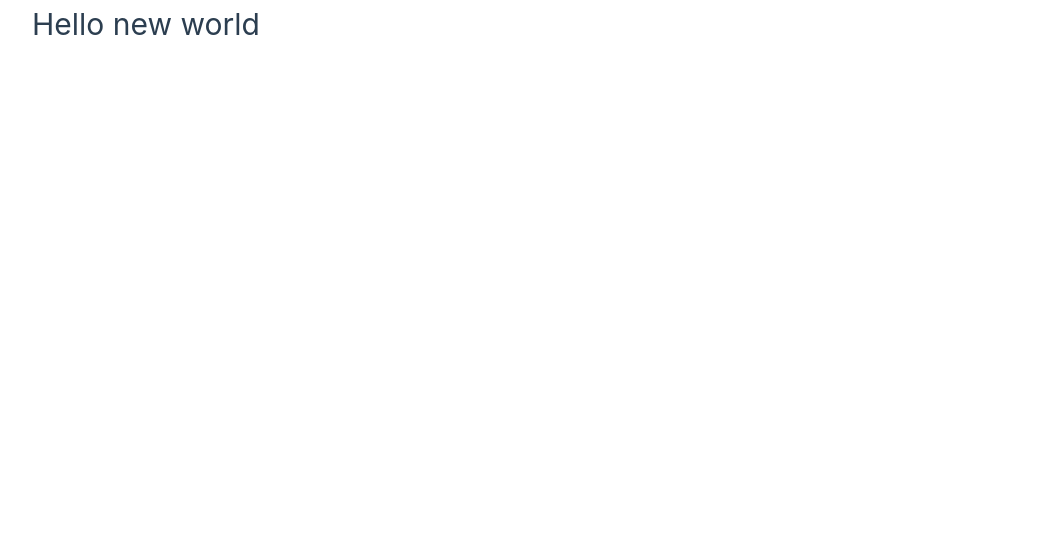
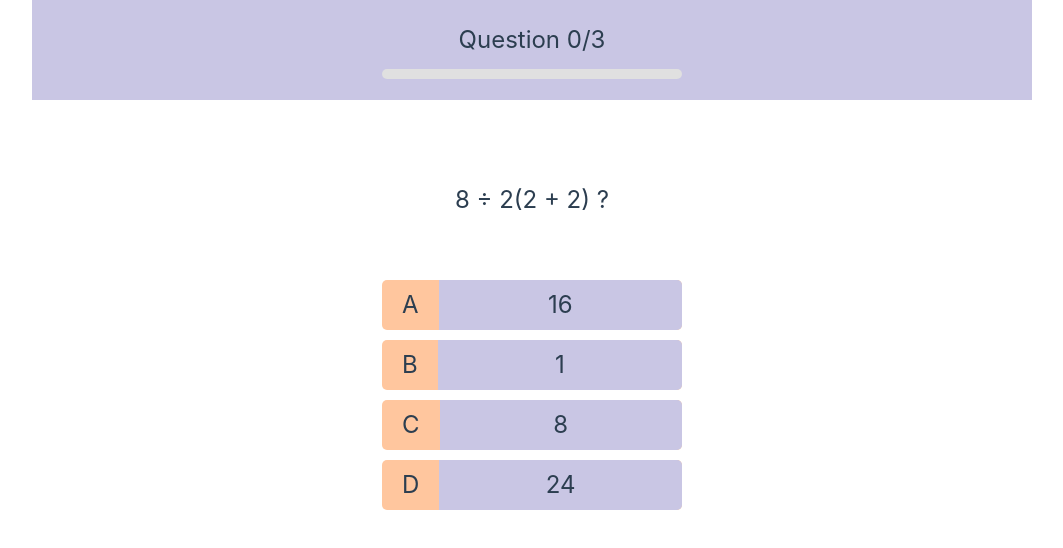
Before and after one commit to laurent-martinez/quizzAppVue3, a Vue app: page /quiz/1 in a window 1280 px wide. Shown: the top 548 px of the page, without its empty margins (108-1171 px from the left). Built offline with nearby package versions, Linux system fonts and the light colour scheme.

Commit message:
add quiz view & css

```diff
--- /dev/null
+++ b/src/components/Question.vue
@@ -0,0 +1,71 @@
+<script setup>
+const props = defineProps(['question'])
+</script>
+
+<template>
+    <div>
+        <div class="question-container">
+            <h1 class="question">{{props.question.text}} ?</h1>
+        </div>
+        <div class="options-container">
+            <div v-for="option in props.question.options" :key="option.id" class="option">
+                <p class="option-label">{{option.label}}</p>
+                <div class="option-value">
+                    <p>{{option.text}}</p>
+                </div>
+            </div>
+        </div>
+    </div>
+</template>
+
+<style scoped>
+
+    .question-container {
+        display: flex;
+        align-items: center;
+        justify-content: center;
+        height: 200px;
+    }
+    .question {
+        margin: 0;
+        font-size: 1.5rem;
+        font-weight: 400;
+    }
+    .options-container {
+        display: flex;
+        flex-direction: column;
+        align-items: center;
+        justify-content: center;
+        height: 200px;
+    }
+    .option {
+        display: flex;
+        align-items: center;
+        justify-content: center;
+        width: 300px;
+        height: 50px;
+        background-color: #FFC69E;
+        border-radius: 5px;
+        margin-bottom: 10px;
+    }
+    .option-label {
+        margin: 0 auto;
+        padding: 20px;
+        font-size: 1.5rem;
+        font-weight: 400;
+    }
+    .option-value {
+        display: flex;
+        align-items: center;
+        justify-content: center;
+        width: 100%;
+        height: 100%;
+        background-color: #C9C6E4;
+        border-radius: 0 5px 5px 0;
+    }
+    .option-value p {
+        margin: 0;
+        font-size: 1.5rem;
+        font-weight: 400;
+    }
+</style>
--- /dev/null
+++ b/src/components/quiz-header.vue
@@ -0,0 +1,49 @@
+<script setup>
+    const props = defineProps(['questionStatus'])
+</script>
+
+
+<template>
+    <div>
+        <header>
+            <h3>Question {{props.questionStatus}}</h3>
+            <div class="bar">
+                <div class="completion"></div>
+            </div>
+        </header>
+    </div>
+</template>
+
+<style scoped>
+header {
+    display: flex;
+    flex-direction: column;
+    align-items: center;
+    justify-content: center;
+    height: 100px;
+    background-color: #C9C6E4;
+}
+header h3 {
+    margin: 0;
+    font-size: 1.5rem;
+    font-weight: 400;
+}
+.bar {
+    width: 300px;
+    height: 10px;
+    background-color: #e0e0e0;
+    border-radius: 5px;
+    margin-top: 10px;
+}
+.frog {
+    width: 50px;
+    height: 50px;
+    margin-top: 10px;
+}
+.completion {
+    width: 0%;
+    height: 100%;
+    background-color: #4caf50;
+    border-radius: 5px;
+}
+</style>
--- a/src/views/QuizView.vue
+++ b/src/views/QuizView.vue
@@ -1,5 +1,22 @@
+<script setup>
+import Question from '../components/Question.vue'
+import Header from '../components/quiz-header.vue'
+import {useRoute} from 'vue-router'
+import {ref} from 'vue'
+import quizes from '../assets/data/quizes.json'
+
+const route = useRoute()
+const quizId = parseInt(route.params.id)
+const quiz = quizes.find(quiz => quiz.id === quizId)
+const currentQuestion = ref(0)
+const questionStatus = `${currentQuestion.value}/${quiz.questions.length}`
+</script>
+
 <template>
     <div>
-        <h1>Hello new world</h1>
+        <Header :questionStatus="questionStatus"/>
+        <div>
+            <Question :question="quiz.questions[currentQuestion]" />
+        </div>
     </div>
 </template>
```
